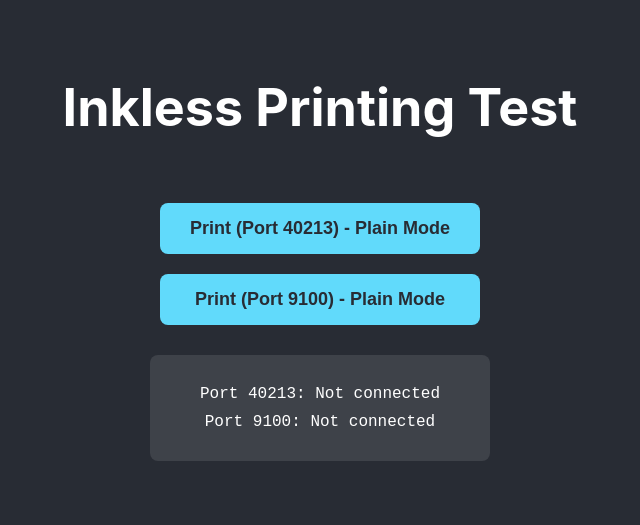
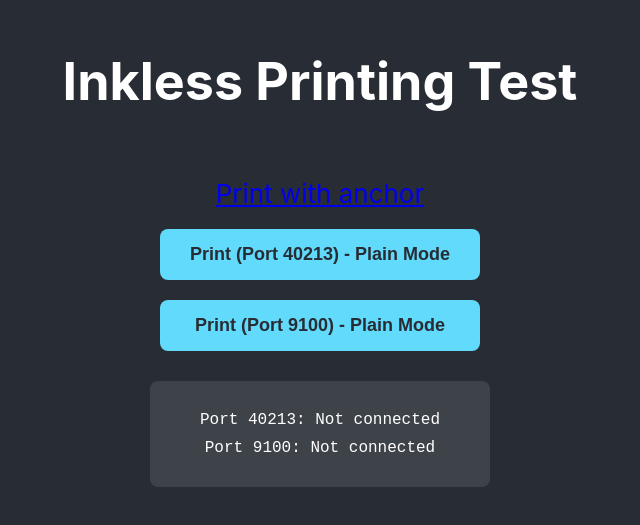
Before and after one commit to marioRLeyva1/inkless-printing-test, a React (Create React App) app: page / in a window 1280 px wide. Shown: the part 149-674 px from the top of the page, without its empty margins (320-960 px from the left). Built offline with nearby package versions, Linux system fonts and the light colour scheme.

Commit message:
feat: add anchor to print

```diff
--- a/src/App.tsx
+++ b/src/App.tsx
@@ -74,6 +74,11 @@ function App() {
       <header className="App-header">
         <h1>Inkless Printing Test</h1>
         <div className="button-container">
+
+          <a href="intent:data_to_print#Intent;scheme=rawbt;package=ru.a402d.rawbtprinter;end;">
+            Print with anchor
+          </a>
+
           <button
             className="printer-button"
             onClick={() => connectAndSendMessage('40213')}
```
